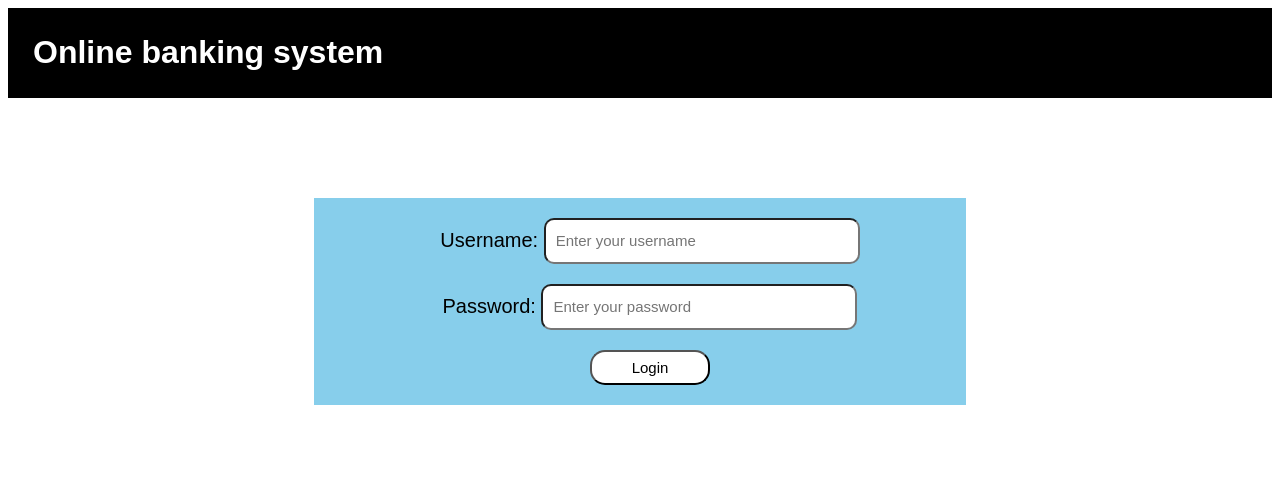
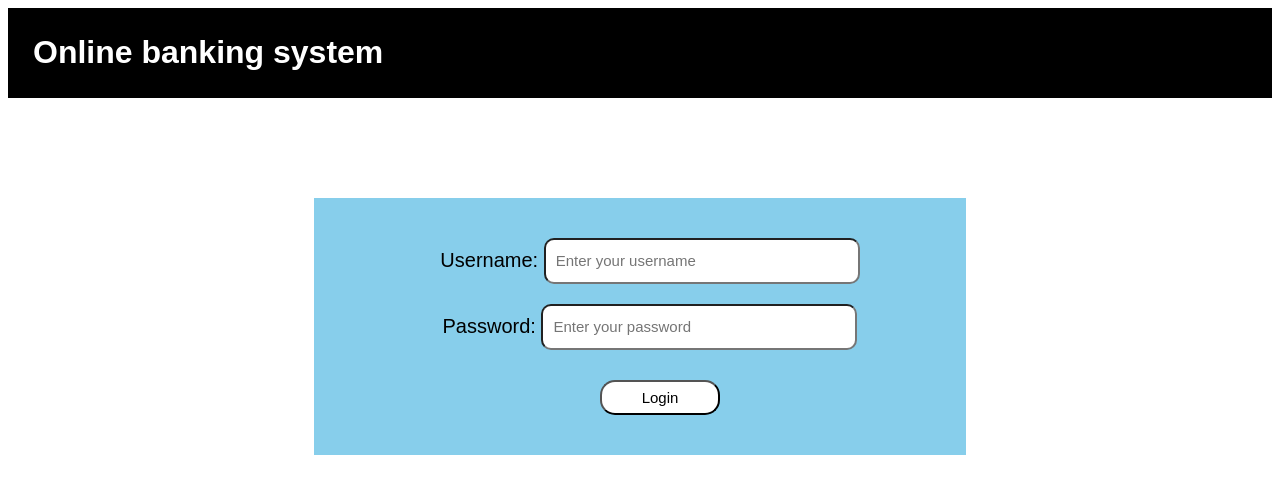
Before and after one commit to jagadeeshpj1610/bankProject, a React (Vite) app in the folder frontend/: page / in a window 1280 px wide. Shown: the top 494 px of the page. Built offline with nearby package versions, Linux system fonts and the light colour scheme.

Commit message:
completed css for login page

```diff
--- a/frontend/src/css/login.css
+++ b/frontend/src/css/login.css
@@ -24,16 +24,21 @@
 .loginForm label {
     font-size: 20px;
 }
+.userNameContainer {
+    padding-top: 20px;
+}
 .userNameContainer, .passwordContainer {
     margin-top: 20px;
 }
 .loginButton {
-    margin-top: 20px;
+    margin-left: 20px;
+    margin-top: 30px;
     border-radius:15px;
     background-color: white;
     color: black;
     height: 35px;
     width: 120px;
     font-size: 15px;
-    margin-bottom: 20px;
+    margin-bottom: 40px;
+    cursor: pointer;
 }
```
